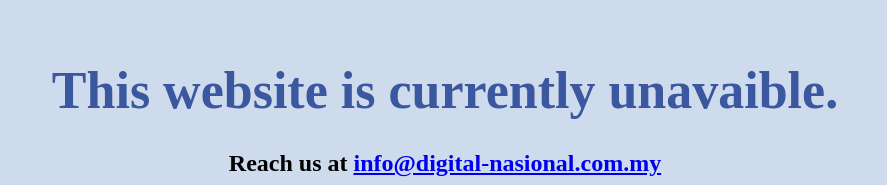
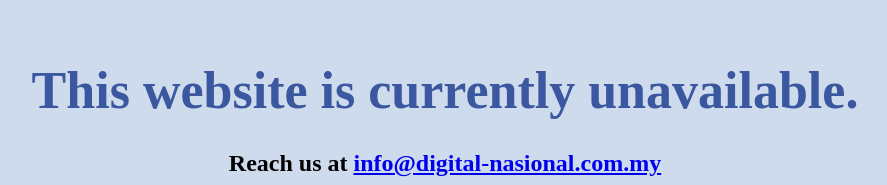
Before and after one commit to ariffabuhassanDNB/DNBMaintenancepage, a website: page src/index.html in a window 1280 px wide. Shown: the top 185 px of the page, without its empty margins (195-1082 px from the left). Drawn offline with nearby package versions, Linux system fonts and the light colour scheme.

Commit message:
Update index.html

```diff
--- a/src/index.html
+++ b/src/index.html
@@ -144,7 +144,7 @@
 }
 </style>
 <body class="loading">
-    <h1>This website is currently unavaible.</h1>
+    <h1>This website is currently unavailable.</h1>
     <h2>Reach us at <b><a href="mailto:info@digital-nasional.com.my">info@digital-nasional.com.my</a></b></h2>
     <h2>Stay connected :
         <b>
```
